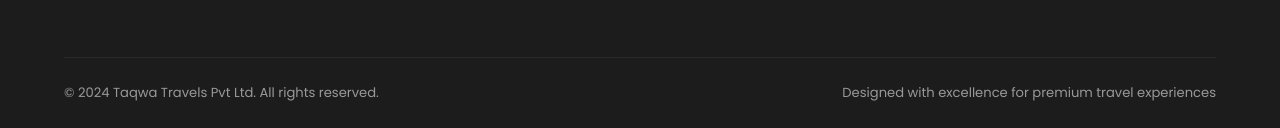
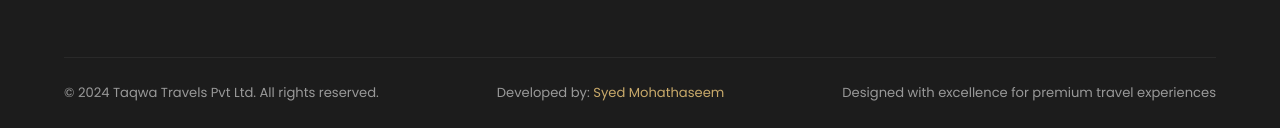
Before and after one commit to SyedMohathaseem/Taqwa-Travels, a plain HTML site: page index.html in a window 1280 px wide. Shown: the part 7350-7478 px from the top of the page. Drawn offline with Linux system fonts and the light colour scheme.

Commit message:
Added developed by credit in footer

```diff
--- a/index.html
+++ b/index.html
@@ -598,6 +598,7 @@
 
       <div class="footer-bottom">
         <p>© 2024 Taqwa Travels Pvt Ltd. All rights reserved.</p>
+        <p>Developed by: <a href="https://syedmohathaseem.tech" target="_blank" rel="noopener noreferrer" style="color: var(--gold-start); text-decoration: none; transition: opacity 0.3s ease;" onmouseover="this.style.opacity='0.8'" onmouseout="this.style.opacity='1'">Syed Mohathaseem</a></p>
         <p>Designed with excellence for premium travel experiences</p>
       </div>
     </div>
```
